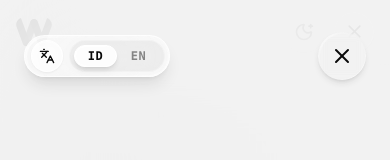
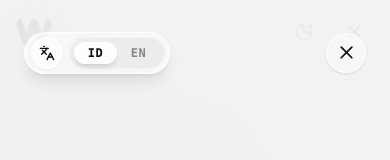
Before and after one commit to lyperrr/personal-web-portfolio, a React (Vite) app: page / in a window 390 px wide. Both pictures are taken after a click on the label "Toggle Mobile Menu". Shown: the top 160 px of the page. Built offline with nearby package versions, Linux system fonts and the light colour scheme.

Commit message:
feat(navbar): unify mobile overlay close button with animated SVG hamburger toggle

```diff
--- a/src/components/layouts/Navbar.jsx
+++ b/src/components/layouts/Navbar.jsx
@@ -89,15 +89,23 @@ function Navbar({ activeSection = "home", scrollToSection }) {
       {/* Top Close Button Row */}
       <div className="flex items-center justify-between pt-2">
         <LanguageToggle />
-        <Button
-          variant="ghost"
-          size="icon"
-          className="size-12 rounded-full shadow-md"
-          onClick={() => setIsMobileMenuOpen(false)}
+        <label
+          className="hamburger size-10 rounded-full glass-panel flex items-center justify-center border border-white/50 dark:border-white/20 bg-white/40 dark:bg-white/10 backdrop-blur-2xl shadow-sm hover:shadow-md transition-all cursor-pointer select-none text-foreground"
           aria-label="Close Mobile Menu"
         >
-          <X className="size-6" />
-        </Button>
+          <input
+            type="checkbox"
+            checked={isMobileMenuOpen}
+            onChange={() => setIsMobileMenuOpen(!isMobileMenuOpen)}
+          />
+          <svg viewBox="0 0 32 32" className="size-6 text-foreground">
+            <path
+              className="line line-top-bottom"
+              d="M27 10 13 10C10.8 10 9 8.2 9 6 9 3.5 10.8 2 13 2 15.2 2 17 3.8 17 6L17 26C17 28.2 18.8 30 21 30 23.2 30 25 28.2 25 26 25 23.8 23.2 22 21 22L7 22"
+            ></path>
+            <path className="line" d="M7 16 27 16"></path>
+          </svg>
+        </label>
       </div>
 
       {/* Spacious Centered Nav Links with Apple Liquid Glass Button Styling */}
```
